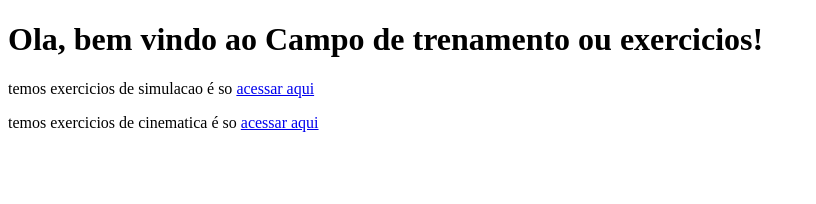
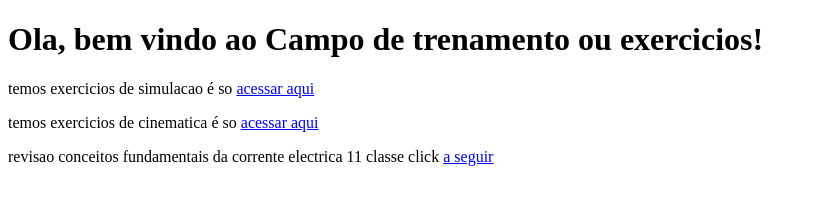
Before and after one commit to Valdimirosm/biblioteca, a plain HTML site: page Exercícios e Simulados/exercicios.html in a window 1280 px wide. Shown: the whole page, without its empty margins (0-816 px from the left). Drawn offline with Linux system fonts and the light colour scheme.

Commit message:
adicionado

```diff
--- a/Exercícios e Simulados/exercicios.html
+++ b/Exercícios e Simulados/exercicios.html
@@ -9,5 +9,6 @@
     <h1>Ola, bem vindo ao Campo de trenamento ou exercicios!</h1>
     <p>temos exercicios de simulacao é so <a href="https://valdimirosm.github.io/movimento/" target="_blank">acessar aqui</a></p>
     <p>temos exercicios de cinematica é so <a href="https://valdimirosm.github.io/fisica/" target="_blank">acessar aqui</a></p>
+    <p>revisao conceitos fundamentais da corrente electrica 11 classe click <a href="https://docs.google.com/forms/d/e/1FAIpQLSfMo6dAZ2MXZsD6k2DL0tsN4DJVT8_Fs1OVyYl3mlfgC9FmOw/viewform?usp=pp_url" target="_blank">a seguir</a> </p>
 </body>
 </html>
```
